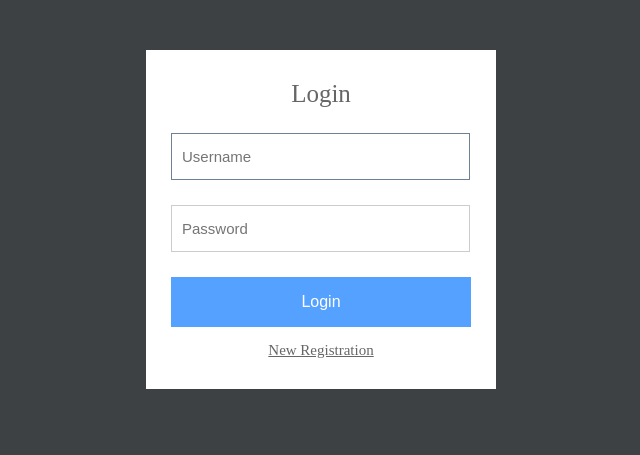
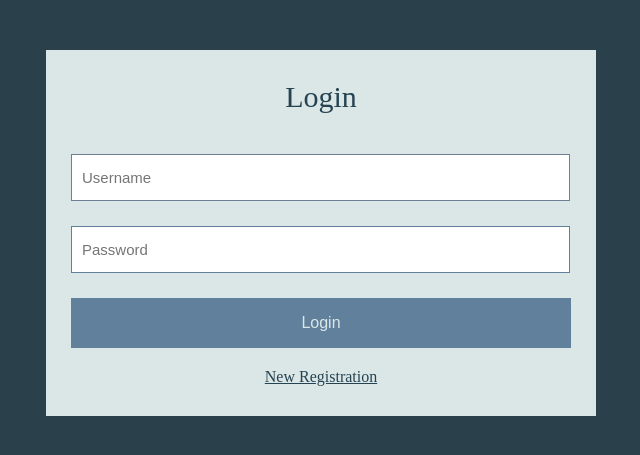
Before and after one commit to stephie306/JobsBG, a PHP site: page /auth/login.php in a window 1280 px wide. Shown: the top 455 px of the page, without its empty margins (319-959 px from the left). Run offline with PHP 8.4, Linux system fonts and the light colour scheme.

Commit message:
Design improvement

```diff
--- a/auth/login.php
+++ b/auth/login.php
@@ -22,7 +22,7 @@
         $rows = mysqli_num_rows($result);
         if ($rows == 1) {
             $_SESSION['username'] = $username;
-            header("Location: dashboard.php");
+            header("Location: ../index.php");
         } else {
             echo "<div class='form'>
                   <h3>Incorrect Username/password.</h3><br/>
--- a/auth/registration.php
+++ b/auth/registration.php
@@ -9,11 +9,8 @@
 <body>
 <?php
     require('../db.php');
-    // When form submitted, insert values into the database.
     if (isset($_REQUEST['username'])) {
-        // removes backslashes
         $username = stripslashes($_REQUEST['username']);
-        //escapes special characters in a string
         $username = mysqli_real_escape_string($con, $username);
         $email    = stripslashes($_REQUEST['email']);
         $email    = mysqli_real_escape_string($con, $email);
--- a/style/style.css
+++ b/style/style.css
@@ -1,34 +1,35 @@
 body {
-    background: #3e4144;
+    background: #1e3642f1;
 }
 .form {
     margin: 50px auto;
-    width: 300px;
+    width: 500px;
     padding: 30px 25px;
-    background: white;
+    background: #dbe7e7;
 }
 h1.login-title {
-    color: #666;
-    margin: 0px auto 25px;
-    font-size: 25px;
+    color: #264351;
+    margin: 0px auto 40px;
+    font-size: 30px;
     font-weight: 300;
     text-align: center;
 }
 .login-input {
     font-size: 15px;
-    border: 1px solid #ccc;
+    border: 1px solid #61809c;
     padding: 10px;
     margin-bottom: 25px;
     height: 25px;
     width: calc(100% - 23px);
+    color: #264351;
 }
 .login-input:focus {
     border-color:#6e8095;
     outline: none;
 }
 .login-button {
-    color: #fff;
-    background: #55a1ff;
+    color: #dbe7e7;
+    background: #61809c;
     border: 0;
     outline: 0;
     width: 100%;
@@ -38,13 +39,14 @@ h1.login-title {
     cursor: pointer;
 }
 .link {
-    color: #666;
-    font-size: 15px;
+    color: #264351;    ;
+    font-size: 16px;
     text-align: center;
     margin-bottom: 0px;
+    margin-top: 20px;
 }
 .link a {
-    color: #666;
+    color: #264351;
 }
 h3 {
     font-weight: normal;
```
Also changed, not shown: index.php (+17 -4 lines), static/admin.php (added, +8 -0 lines), static/upload.php (added, +8 -0 lines), style/navbar.css (+8 -8 lines).
